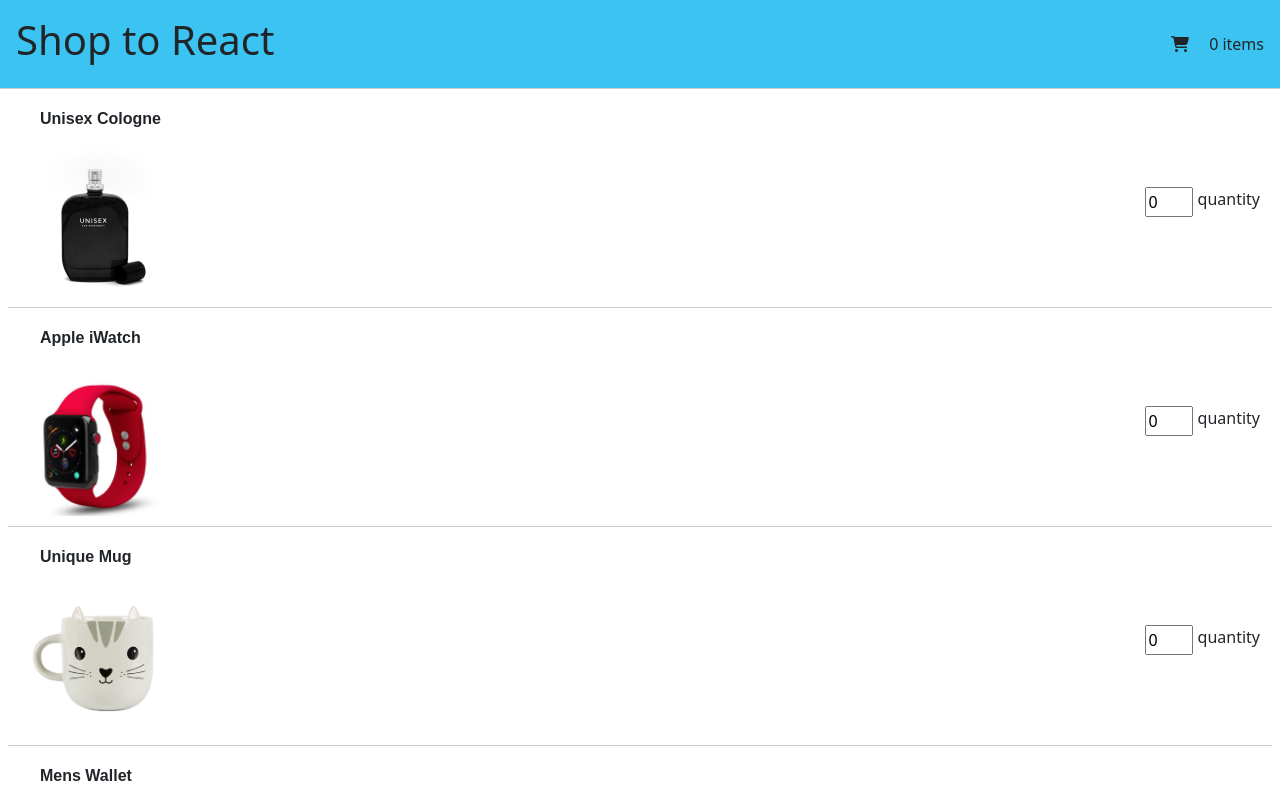
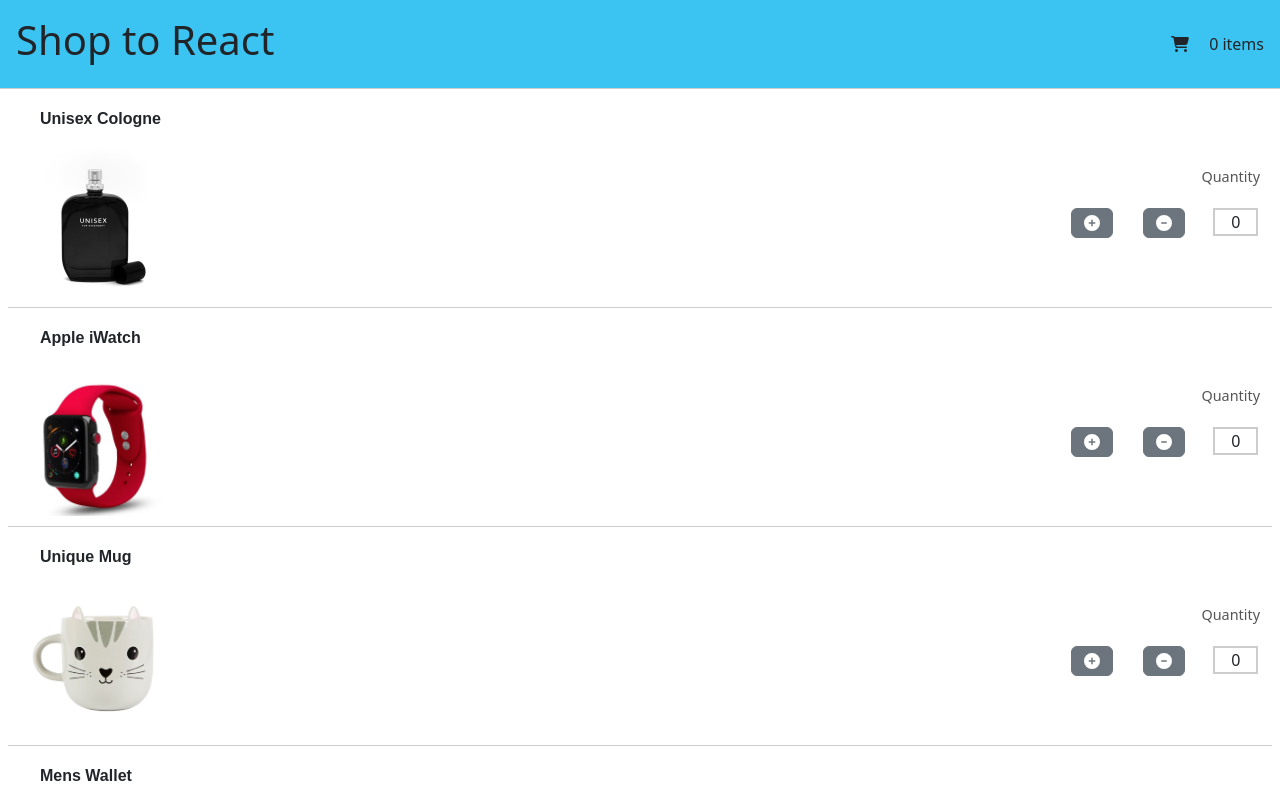
Before and after one commit to RacingKingWU0926/web603-lab-week2, a React (Create React App) app in the folder shopcart/: page / in a window 1280 px wide. Shown: the top 800 px of the page. Built offline with nearby package versions, Linux system fonts and the light colour scheme.

Commit message:
update quantity change

```diff
--- a/shopcart/package.json
+++ b/shopcart/package.json
@@ -11,6 +11,7 @@
     "@testing-library/user-event": "^13.5.0",
     "bootstrap": "^5.3.2",
     "react": "^18.2.0",
+    "react-bootstrap": "^2.10.0",
     "react-dom": "^18.2.0",
     "react-scripts": "5.0.1",
     "reactstrap": "^9.2.1",
--- a/shopcart/src/App.css
+++ b/shopcart/src/App.css
@@ -36,13 +36,31 @@
   flex: 0; /* Ensures image does not grow and stays at its original width */
 }
 
-.quantity-input-container {
+.quantity-container {
   display: flex;
-  justify-content: flex-end;
+  flex-direction: column;
+  align-items: flex-end;
+  .row {
+    border-bottom: none;
+  }
 }
 
-.quantity-input {
-  width: 3em;
+.quantity-label {
+  font-size: 0.9em;
+  color: #555;
+  text-align: right;
+}
+
+.quantity-change {
+  cursor: pointer;
+  margin: 0 0.5em;
+}
+
+.quantity-display {
+  padding: 0 1em;
+  border: #ccc 2px solid;
+  text-align: center;
+  display: inline-block;
 }
 
 .fa-shopping-cart {
--- a/shopcart/src/DisplayProducts.js
+++ b/shopcart/src/DisplayProducts.js
@@ -1,43 +1,75 @@
 import React, { useState } from "react";
 import { Modal } from "react-bootstrap";
+import { FontAwesomeIcon } from "@fortawesome/react-fontawesome";
+import { faPlusCircle, faMinusCircle } from "@fortawesome/free-solid-svg-icons";
 
 const DisplayProducts = ({ products, onQuantityChange }) => {
   // Initialize with null since no product is selected initially
   const [activeProductId, setActiveProductId] = useState(null);
 
-  // Function to show modal for a specific product
   const handleShow = (productId) => setActiveProductId(productId);
-  // Function to close the modal
   const handleClose = () => setActiveProductId(null);
+
+  const incrementQuantity = (productId) => {
+    onQuantityChange(
+      productId,
+      products.find((p) => p.id === productId).quantity + 1
+    );
+  };
+
+  const decrementQuantity = (productId) => {
+    onQuantityChange(
+      productId,
+      products.find((p) => p.id === productId).quantity - 1
+    );
+  };
 
   return (
     <div>
       {products.map((product) => (
         <div key={product.id} className="row align-items-center my-2 mx-2">
+          {/* product display */}
           <div className="col">
             <p className="product-name">{product.name}</p>
             <img
               className="product-image"
               src={product.image}
               alt={product.name}
-              onClick={() => handleShow(product.id)} // Pass the product's id instead of just setting show to true
+              onClick={() => handleShow(product.id)}
               style={{ cursor: "pointer" }}
             />
           </div>
-          <div className="col quantity-input-container">
-            <input
-              className="quantity-input"
-              type="number"
-              min="0"
-              max="100"
-              value={product.quantity}
-              onChange={(e) =>
-                onQuantityChange(product.id, parseInt(e.target.value))
-              }
-            />
-            <span> quantity</span>
+
+          {/* quantity update */}
+          <div className="col quantity-container">
+            <div className="row">
+              <div className="col-12 text-right">
+                <div className="quantity-label">Quantity</div>
+              </div>
+            </div>
+            <div className="row">
+              <div className="col-4 text-right">
+                <FontAwesomeIcon
+                  icon={faPlusCircle}
+                  className="btn btn-secondary mx-1 quantity-change"
+                  onClick={() => incrementQuantity(product.id)}
+                />
+              </div>
+              <div className="col-4 text-left">
+                <FontAwesomeIcon
+                  icon={faMinusCircle}
+                  className="btn btn-secondary mx-1 quantity-change"
+                  onClick={() => decrementQuantity(product.id)}
+                />
+              </div>
+              <div className="col-4 text-center">
+                <span className="quantity-display"> {product.quantity} </span>
+              </div>
+            </div>
           </div>
-          {activeProductId === product.id && ( // Check if this product's modal should be shown
+
+          {/* modal */}
+          {activeProductId === product.id && (
             <Modal show={activeProductId !== null} onHide={handleClose}>
               <Modal.Header closeButton>
                 <Modal.Title>{product.name}</Modal.Title>
```
Also changed, not shown: 1 other file (tests, documents, lock files or other folders).
